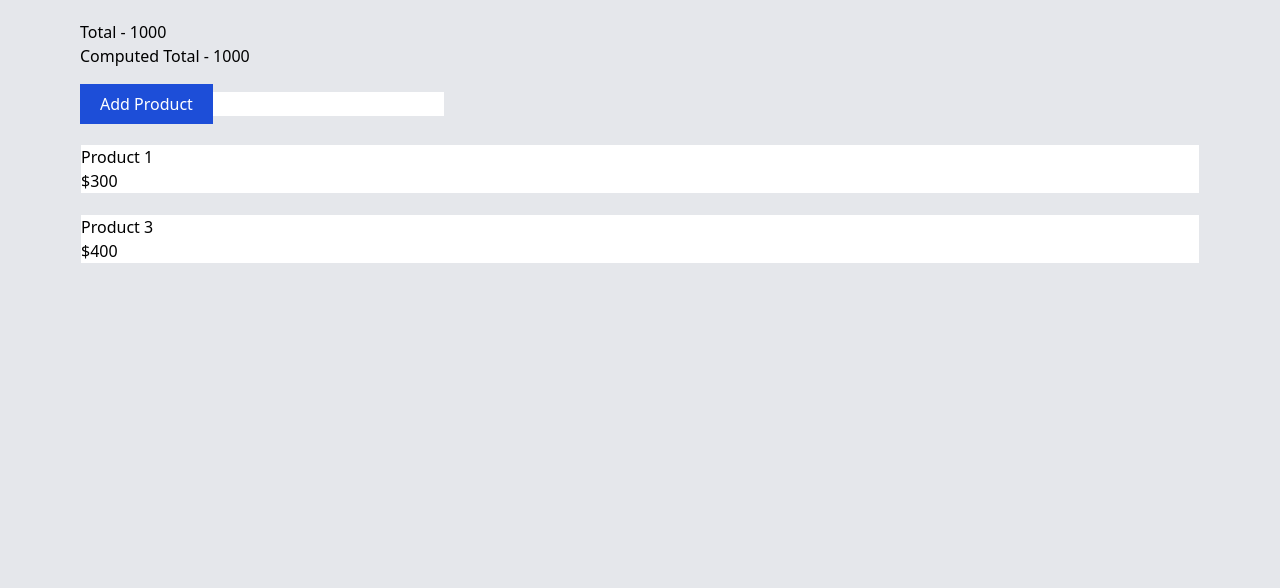
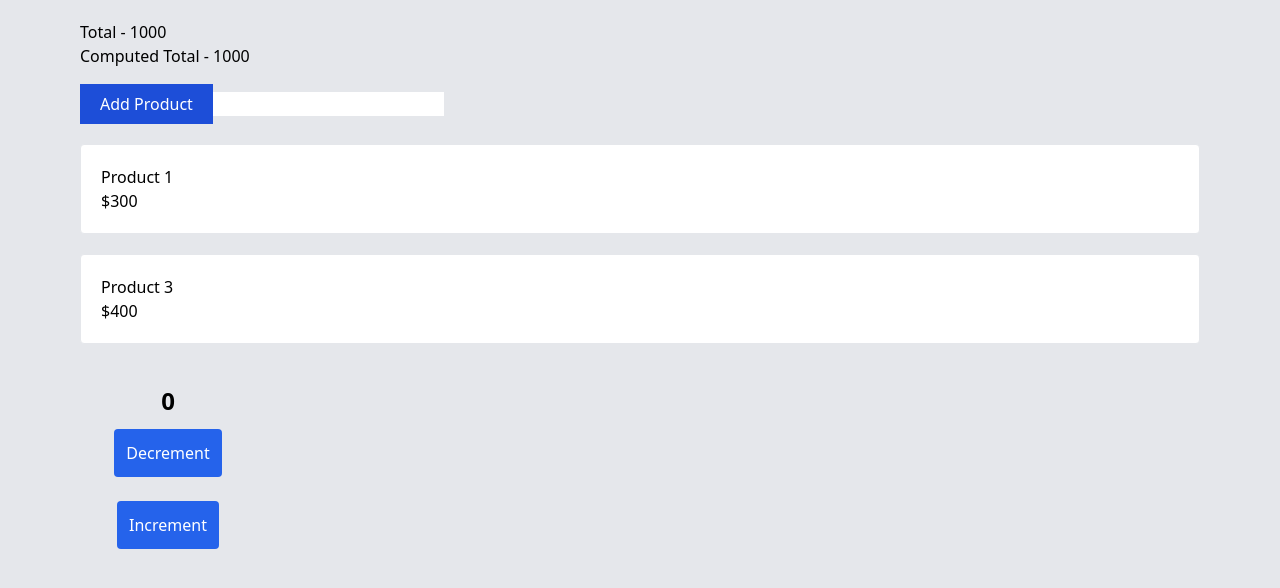
Before and after one commit to Arifulislam5577/learn-vue-js, a Vue app in the folder vue-app/: page / in a window 1280 px wide. Shown: the top 588 px of the page. Built offline with nearby package versions, Linux system fonts and the light colour scheme.

Commit message:
learn fundamental concept of vue

```diff
--- a/vue-app/src/App.vue
+++ b/vue-app/src/App.vue
@@ -15,10 +15,22 @@
       <div
         v-for="product in filterdProduct"
         :key="product.id"
-        class="mt-5 border bg-white"
+        class="mt-5 border bg-white p-5 rounded"
       >
         <h1>{{ product.title }}</h1>
         <h1>${{ product.price }}</h1>
+      </div>
+
+      <hr />
+
+      <div class="mt-10 w-44 text-center">
+        <h1 class="text-2xl font-bold">{{ count }}</h1>
+        <button @click="count++" class="bg-blue-600 p-3 text-white rounded m-3">
+          Decrement
+        </button>
+        <button @click="count--" class="bg-blue-600 p-3 text-white rounded m-3">
+          Increment
+        </button>
       </div>
     </div>
   </section>
@@ -36,6 +48,8 @@ export default {
       ],
 
       name: "",
+
+      count: 0,
     };
   },
   methods: {
@@ -52,6 +66,17 @@ export default {
       return this.products.filter((pd) => pd.price > 200);
     },
   },
+  watch: {
+    count(newValue, oldValue) {
+      if (newValue === 10) {
+        this.count = 100;
+      }
+
+      if (oldValue === 105) {
+        this.count = 9;
+      }
+    },
+  },
 };
 </script>
 
```
